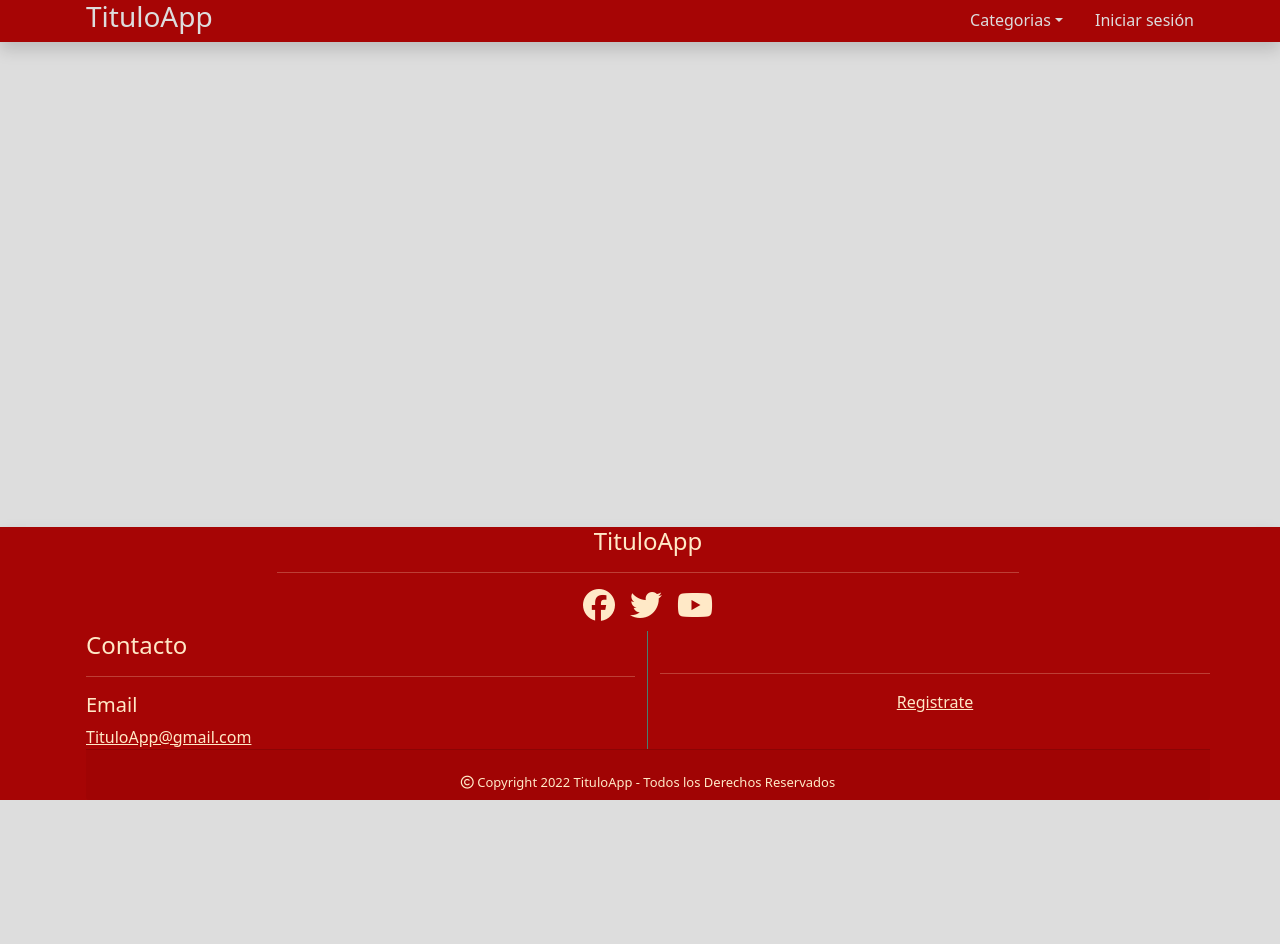
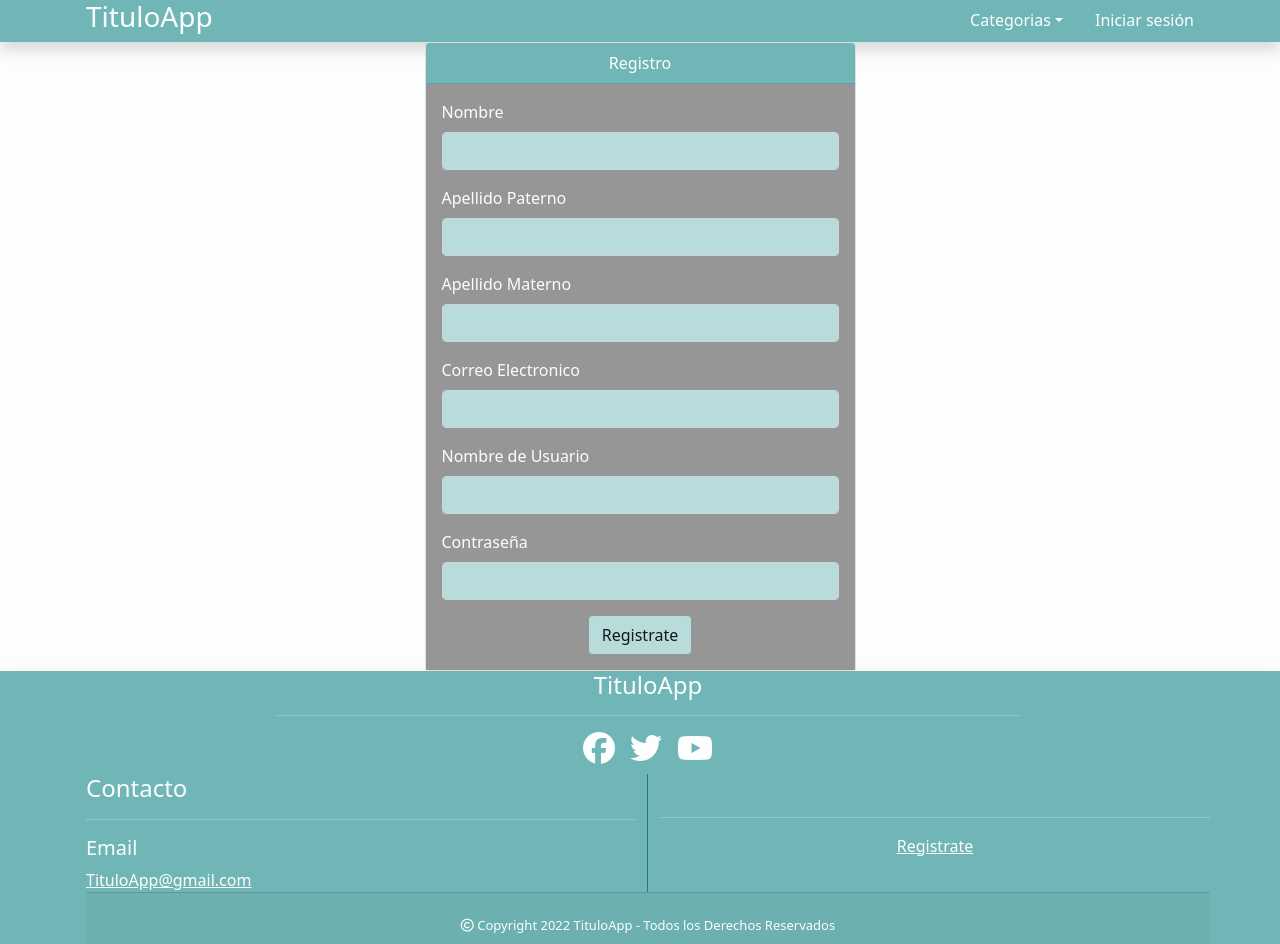
Before and after one commit to Swumplurd/recetas-app, a React (Vite) app: page /registro in a window 1280 px wide. Before the commit the page ends 800 px from the top, so only its background shows below. Built offline with nearby package versions, Linux system fonts and the light colour scheme.

Commit message:
cambio de colores, registro y login

```diff
--- a/src/components/RecetasApp.jsx
+++ b/src/components/RecetasApp.jsx
@@ -6,6 +6,7 @@ import '@fortawesome/fontawesome-free/css/all.css'
 import '../index.css'
 import { HomePage } from "../pages/HomePage";
 import { LoginPage } from "../pages/LoginPage";
+import { RegistroPage } from "../pages/RegistroPage";
 
 export const RecetasApp = () => {
   return (
@@ -13,6 +14,7 @@ export const RecetasApp = () => {
       <Routes>
         <Route path="/" element={<HomePage />}/>
         <Route path="/login" element={<LoginPage />}/>
+        <Route path="/registro" element={<RegistroPage/>}/>
       </Routes>
     </MainLayout>
   )
--- a/src/components/others/CardItem/CardItem.css
+++ b/src/components/others/CardItem/CardItem.css
@@ -1,11 +1,15 @@
 :root {
-    --fondos: #d8c58d;
-    --letras: #173042;
-    --botones: #ffe9c7;
-    --extra: #468071;
-}
+    --primary: #2c7676;
+    --secondary: #f8f6f3;
+    --success: #969696;
+    --danger: #70b6b6;
+    --warning: #b8dbdb;
+    --info: #18c6eb;
+    --light: #fcfefe;
+    --dark: #161616;
+  }
 
 .card-style {
-    background-color: var(--letras);
-    color: var(--fondos);
+    background-color: var(--primary);
+    color: var(--light);
 }
--- a/src/components/others/CardItem/CardItem.jsx
+++ b/src/components/others/CardItem/CardItem.jsx
@@ -5,7 +5,7 @@ export const CardItem = () => {
   return (
     <div className="col">
       <div className="card card-style">
-        <img src="https://d1nsq2txwd94q7.cloudfront.net/public/files/production/recipes/images/3752/fancy/r_3752_1550830660.jpg" className="card-img-top" alt="..."/>
+        <img src="https://www.pcrm.org/sites/default/files/2019-12/Untitled%20%283%29_1.jpg" className="card-img-top" alt="..."/>
         <div className="card-body">
           <h5 className="card-title">Card title</h5>
           <p className="card-text">This is a longer card with supporting text below as a natural lead-in to additional content. This content is a little bit longer.
--- a/src/components/others/Carousel/Carousel.jsx
+++ b/src/components/others/Carousel/Carousel.jsx
@@ -13,22 +13,22 @@ export const Carousel = () => {
                     </div>
                     <div className="carousel-inner">
                         <div className="carousel-item active">
-                            <img src="https://d1nsq2txwd94q7.cloudfront.net/public/files/production/recipes/images/3752/fancy/r_3752_1550830660.jpg" className="d-block w-100" alt="..."/>
-                            <div className="carousel-caption d-none d-md-block">
+                            <img src="https://www.pcrm.org/sites/default/files/2019-12/Untitled%20%283%29_1.jpg" className="d-block w-100" alt="..."/>
+                            <div className="carousel-caption d-none d-md-block text-dark">
                                 <h5>First slide label</h5>
                                 <p>Some representative placeholder content for the first slide.</p>
                             </div>
                         </div>
                         <div className="carousel-item">
-                            <img src="https://d1nsq2txwd94q7.cloudfront.net/public/files/production/recipes/images/3752/fancy/r_3752_1550830660.jpg" className="d-block w-100" alt="..."/>
-                            <div className="carousel-caption d-none d-md-block">
+                            <img src="https://www.pcrm.org/sites/default/files/2019-12/Untitled%20%283%29_1.jpg" className="d-block w-100" alt="..."/>
+                            <div className="carousel-caption d-none d-md-block text-dark">
                                 <h5>Second slide label</h5>
                                 <p>Some representative placeholder content for the second slide.</p>
                             </div>
                         </div>
                         <div className="carousel-item">
-                            <img src="https://d1nsq2txwd94q7.cloudfront.net/public/files/production/recipes/images/3752/fancy/r_3752_1550830660.jpg" className="d-block w-100" alt="..."/>
-                            <div className="carousel-caption d-none d-md-block">
+                            <img src="https://www.pcrm.org/sites/default/files/2019-12/Untitled%20%283%29_1.jpg" className="d-block w-100" alt="..."/>
+                            <div className="carousel-caption d-none d-md-block text-dark">
                                 <h5>Third slide label</h5>
                                 <p>Some representative placeholder content for the third slide.</p>
                             </div>
--- a/src/components/others/DropdownItem/DropdownItem.css
+++ b/src/components/others/DropdownItem/DropdownItem.css
@@ -1,9 +1,13 @@
 :root {
-    --fondos: #d8c58d;
-    --letras: #173042;
-    --botones: #ffe9c7;
-    --extra: #468071;
-}
+    --primary: #2c7676;
+    --secondary: #f8f6f3;
+    --success: #969696;
+    --danger: #70b6b6;
+    --warning: #b8dbdb;
+    --info: #18c6eb;
+    --light: #fcfefe;
+    --dark: #161616;
+  }
 
 .dropdown-item-style {
     display: flex;
@@ -11,9 +15,9 @@
 }
 
 .dropdown-item-style:hover {
-    background-color: var(--fondos);
+    background-color: var(--primary);
     font-weight: 600;
-    color: var(--letras);
+    color: var(--light);
     display: flex;
     justify-content: center;
 }
--- a/src/components/ui/Footer/Footer.css
+++ b/src/components/ui/Footer/Footer.css
@@ -1,24 +1,24 @@
 :root {
-  --primary: #277afa;
-  --secondary: #a4a4a4;
-  --success: #abda44;
-  --danger: #fd0b0b;
-  --warning: #fdc435;
+  --primary: #2c7676;
+  --secondary: #f8f6f3;
+  --success: #969696;
+  --danger: #70b6b6;
+  --warning: #b8dbdb;
   --info: #18c6eb;
-  --light: #dddddd;
+  --light: #fcfefe;
   --dark: #161616;
 }
 
 a {
-  color: var(--botones);
+  color: var(--light);
 }
 
 a:hover {
-  color: var(--extra);
+  color: var(--primary);
 }
 
 .linea {
-  border-right: 1px solid var(--extra);
+  border-right: 1px solid var(--primary);
 }
 
 .copyright {
--- a/src/components/ui/Footer/Footer.jsx
+++ b/src/components/ui/Footer/Footer.jsx
@@ -1,4 +1,5 @@
 import React from "react";
+import { Link } from "react-router-dom";
 import './Footer.css'
 
 export const Footer = () => {
@@ -38,7 +39,7 @@ export const Footer = () => {
               <hr />
               <div className="input-group justify-content-justify mb-2">
                 <div className="mx-auto d-block">
-                  <a href="#">Registrate</a>
+                  <Link to="/registro">Registrate</Link>
                 </div>
               </div>
             </div>
--- a/src/index.css
+++ b/src/index.css
@@ -1,13 +1,15 @@
 :root {
-    --primary: #277afa;
-    --secondary: #a4a4a4;
-    --success: #abda44;
-    --danger: #a60505;
-    --warning: #fdc435;
+    --primary: #2c7676;
+    --secondary: #f8f6f3;
+    --success: #969696;
+    --danger: #70b6b6;
+    --warning: #b8dbdb;
     --info: #18c6eb;
-    --light: #dddddd;
+    --light: #fcfefe;
     --dark: #161616;
-}
+
+    --primary-trans: #2c76763c;
+  }
 
 body {
     background-color: var(--light);
@@ -28,15 +30,16 @@ body {
 
 .foot-style {
     background-color: var(--danger);
-    color: var(--botones)
+    color: var(--light)
 }
 
 .dropdown-styles {
-    background-color: var(--light);
+    background-color: var(--primary);
 }
 
 .category-nav:focus {
-    color: var(--danger);
+    color: var(--light);
+    font-weight: 800;
 }
 
 .columnas-dropdown {
@@ -53,18 +56,21 @@ body {
 }
 
 .btn-recetas {
-    background-color: var(--fondos);
-    color: var(--letras)
+    background-color: var(--warning);
+    color: var(--dark)
 }
 .card-login-body {
-    background-color: var(--letras);
-    color: var(--botones);
+    background-color: var(--success);
+    color: var(--light);
 }
 .card-login-header {
     background-color: var(--danger);
-    color: var(--botones);
+    color: var(--light);
 }
 .input-body {
-    background-color: var(--sodapop);
-    color: var(--letras);
+    background-color: var(--warning);
+    color: var(--dark);
 }
+.input-body:focus {
+    box-shadow: 0 0 0 0.25rem var(--primary-trans);
+}
--- a/src/pages/LoginPage.jsx
+++ b/src/pages/LoginPage.jsx
@@ -6,28 +6,29 @@ export const LoginPage = () => {
       <div className="row d-flex justify-content-center">
         <div className="col-5">
           <div className="card">
-            <div className="card-header text-center card-login-header">Login</div>
+            <div className="card-header text-center card-login-header">
+              Login
+            </div>
             <div className="card-body card-login-body">
               <form>
                 <div className="mb-3">
-                  <label htmlFor="exampleInputEmail1" className="form-label">
+                  <label htmlFor="nombre_usuario" className="form-label">
                     Nombre de Usuario
                   </label>
                   <input
-                    type="email"
+                    type="text"
                     className="form-control input-body"
-                    id="exampleInputEmail1"
-                    aria-describedby="emailHelp"
+                    id="nombre_usuario"
                   />
                 </div>
                 <div className="mb-3">
-                  <label htmlFor="exampleInputPassword1" className="form-label">
+                  <label htmlFor="password" className="form-label">
                     Contraseña
                   </label>
                   <input
                     type="password"
-                    className="form-control"
-                    id="exampleInputPassword1"
+                    className="form-control input-body"
+                    id="password"
                   />
                 </div>
                 <div className="d-flex justify-content-center">
--- /dev/null
+++ b/src/pages/RegistroPage.jsx
@@ -0,0 +1,86 @@
+import React from "react";
+
+export const RegistroPage = () => {
+  return (
+    <div className="container">
+      <div className="row d-flex justify-content-center">
+        <div className="col-5">
+          <div className="card">
+            <div className="card-header text-center card-login-header">
+              Registro
+            </div>
+            <div className="card-body card-login-body">
+              <form>
+                <div className="mb-3">
+                  <label htmlFor="nombre" className="form-label">
+                    Nombre
+                  </label>
+                  <input
+                    type="text"
+                    className="form-control input-body"
+                    id="nombre" name="nombre"
+                  />
+                </div>
+                <div className="mb-3">
+                  <label htmlFor="a_paterno" className="form-label">
+                    Apellido Paterno
+                  </label>
+                  <input
+                    type="text"
+                    className="form-control input-body"
+                    id="a_paterno" name="a_paterno"
+                  />
+                </div>
+                <div className="mb-3">
+                  <label htmlFor="a_materno" className="form-label">
+                    Apellido Materno
+                  </label>
+                  <input
+                    type="text"
+                    className="form-control input-body"
+                    id="a_materno" name="a_materno"
+                  />
+                </div>
+                <div className="mb-3">
+                  <label htmlFor="email" className="form-label">
+                    Correo Electronico
+                  </label>
+                  <input
+                    type="email"
+                    className="form-control input-body"
+                    id="email" name="email"
+                  />
+                </div>
+                <div className="mb-3">
+                  <label htmlFor="username" className="form-label">
+                    Nombre de Usuario
+                  </label>
+                  <input
+                    type="text"
+                    className="form-control input-body"
+                    id="username" name="username"
+                  />
+                </div>
+                <div className="mb-3">
+                  <label htmlFor="password" className="form-label">
+                    Contraseña
+                  </label>
+                  <input
+                    type="password"
+                    className="form-control input-body"
+                    id="password" name="password"
+                  />
+                </div>
+                <div className="d-flex justify-content-center">
+                  <button type="submit" className="btn btn-recetas">
+                    Registrate
+                  </button>
+                </div>
+              </form>
+            </div>
+          </div>
+        </div>
+      </div>
+    </div>
+  );
+};
```
